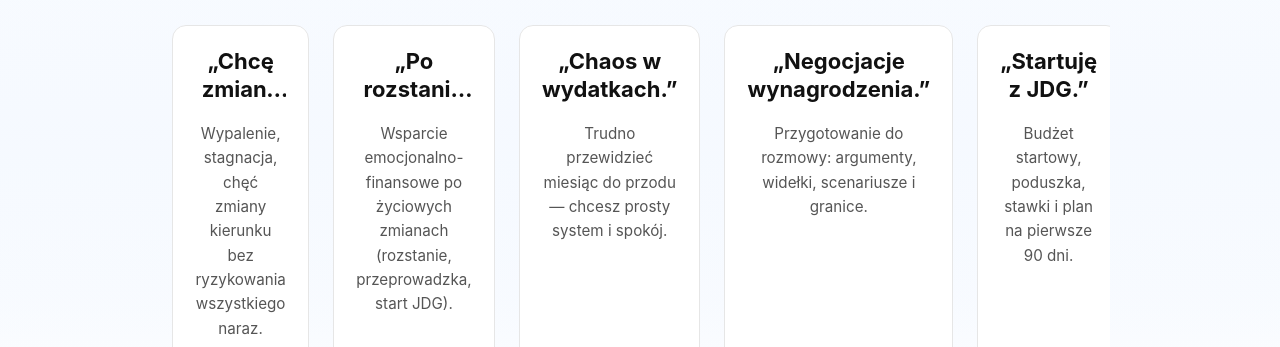
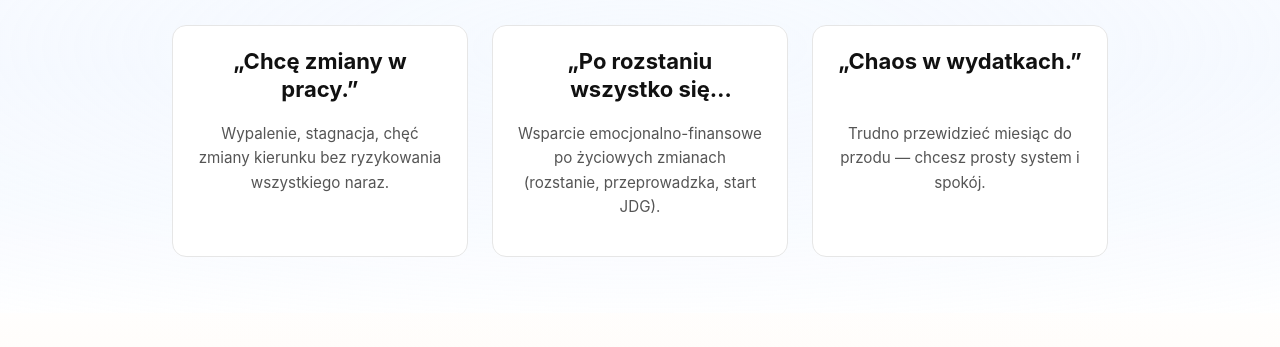
Before and after one commit to Valivio/valivio-app, a website: page public/index.html in a window 1280 px wide. Shown: the part 605-952 px from the top of the page. Drawn offline with Linux system fonts and the light colour scheme.

Commit message:
Update styles.css

```diff
--- a/public/assets/styles.css
+++ b/public/assets/styles.css
@@ -325,3 +325,41 @@ footer{border-top:1px solid var(--border); padding:40px 0 64px}
     gap: 20px;                              /* odrobina oddechu między boksami */
   }
 }
+
+/* === DLA KOGO — slider 3→2→1, auto-scroll o 1 === */
+:root{ --dk-gap:24px; }
+
+#dlaKogoCards .dk-viewport{
+  overflow:hidden;         /* ukryj przewijanie poziome */
+  -webkit-overflow-scrolling: touch;
+}
+
+#dlaKogoCards .dk-track{
+  --dk-visible:3;          /* domyślnie: 3 karty na desktopie */
+  display:flex;
+  gap:var(--dk-gap);
+  align-items:stretch;
+  padding: 0 2px;          /* mikro-oddech przy krawędziach */
+}
+
+#dlaKogoCards .dk-card{
+  /* szerokość pojedynczej karty = 1 / visible */
+  flex:0 0 calc( (100% - (var(--dk-visible) - 1) * var(--dk-gap)) / var(--dk-visible) );
+  display:flex;            /* pozwala rozciągnąć .card na pełną wysokość */
+}
+
+#dlaKogoCards .dk-card .card{
+  display:flex; flex-direction:column; height:100%;
+}
+
+/* Animacja wejścia (opcjonalnie) */
+#dlaKogoCards{ transition: opacity .28s ease, transform .28s ease; }
+#dlaKogoCards.dk-fade{ opacity:.0; transform: translateY(6px); }
+
+/* Responsywność: 3 → 2 → 1 */
+@media (max-width:960px){
+  #dlaKogoCards .dk-track{ --dk-visible:2; }
+}
+@media (max-width:680px){
+  #dlaKogoCards .dk-track{ --dk-visible:1; }
+}
```
